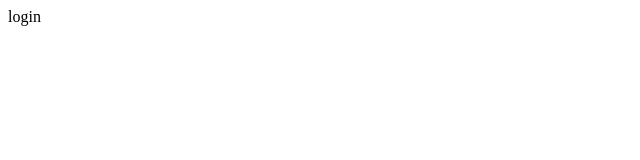
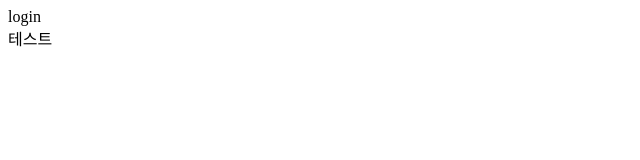
Before and after one commit to kimseunggu-dev/git-flow-test, a plain HTML site: page index.html in a window 1280 px wide. Shown: the full height of the page, 0-640 px from the left. Drawn offline with Linux system fonts and the light colour scheme.

Commit message:
테스트

```diff
--- a/index.html
+++ b/index.html
@@ -7,5 +7,6 @@
   </head>
   <body>
     <div class="login">login</div>
+    <div>테스트</div>
   </body>
 </html>
```
